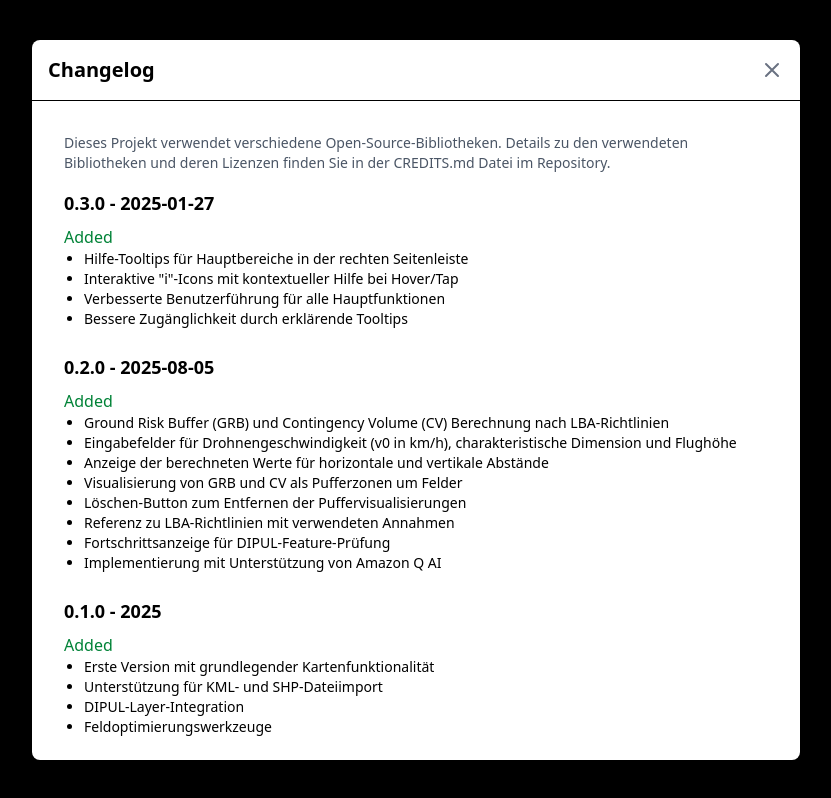
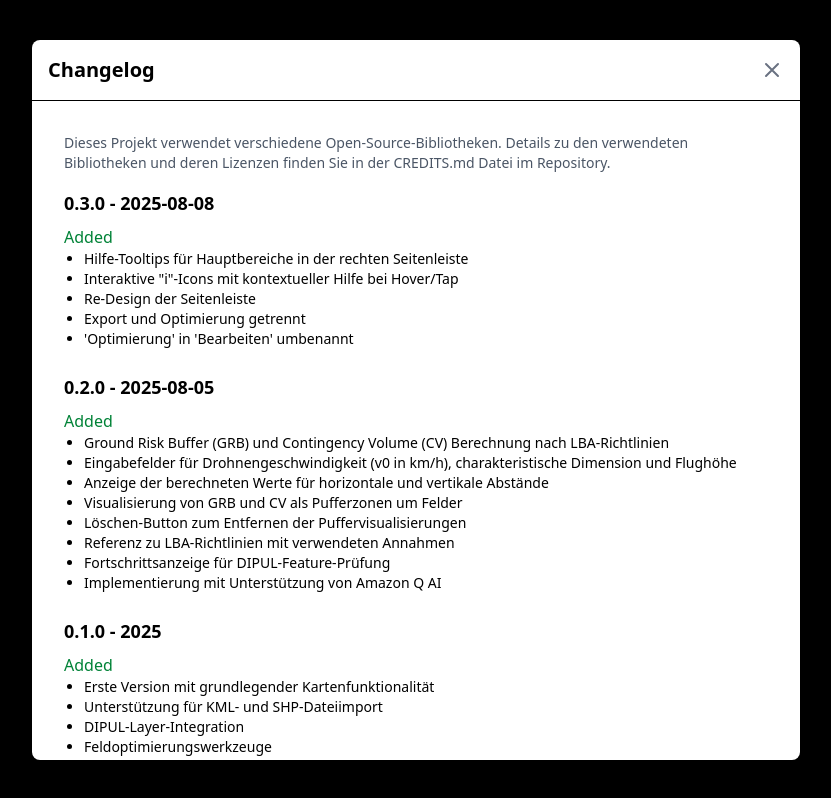
Before and after one commit to Feldflieger-GmbH/agrar-drohnenkarte, a Vue app: page / in a window 1280 px wide. Both pictures are taken after a click on the button "Changelog". Shown: the whole page, without its empty margins (224-1055 px from the left). Built offline with nearby package versions, Linux system fonts and the light colour scheme.

Commit message:
Adapt Changelogs

```diff
--- a/src/components/Changelog.vue
+++ b/src/components/Changelog.vue
@@ -29,12 +29,13 @@
 const versions = [
   {
     version: "0.3.0",
-    date: "2025-01-27",
+    date: "2025-08-08",
     added: [
       "Hilfe-Tooltips für Hauptbereiche in der rechten Seitenleiste",
       "Interaktive \"i\"-Icons mit kontextueller Hilfe bei Hover/Tap",
-      "Verbesserte Benutzerführung für alle Hauptfunktionen",
-      "Bessere Zugänglichkeit durch erklärende Tooltips"
+      "Re-Design der Seitenleiste",
+      "Export und Optimierung getrennt",
+      "'Optimierung' in 'Bearbeiten' umbenannt"
     ],
     fixed: [ ]
   },
```
Also changed, not shown: 1 other file (tests, documents, lock files or other folders).
